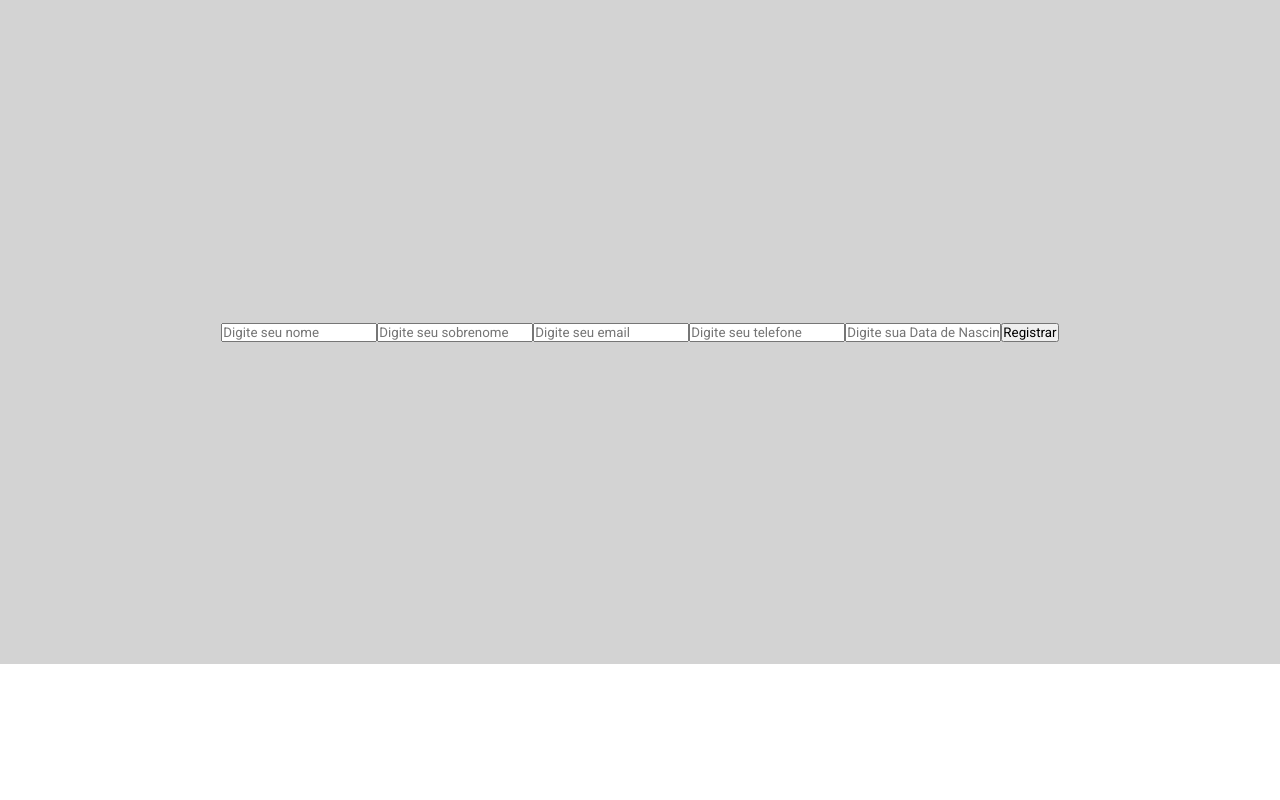
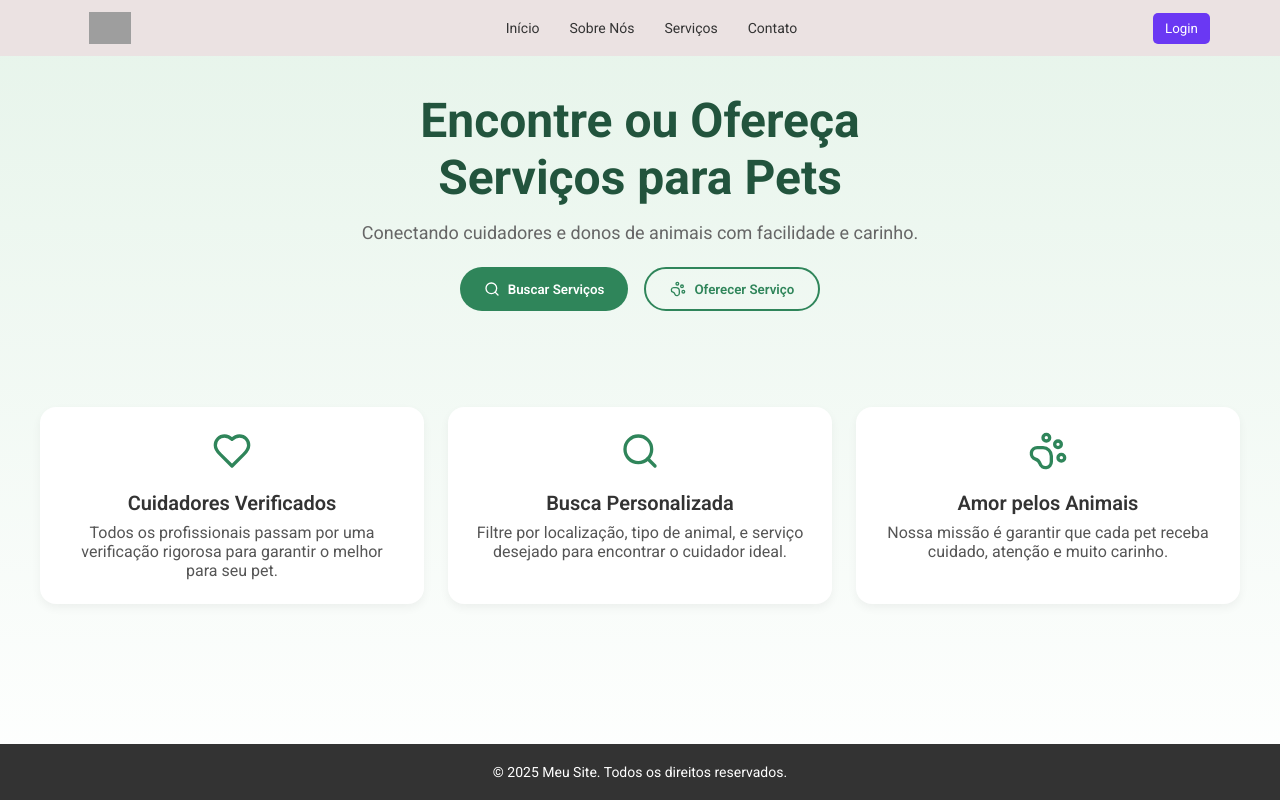
Before and after one commit to murilotoniol/Deneb-FrontEnd, a React (Vite) app: page /registrar in a window 1280 px wide. Built offline with nearby package versions, Linux system fonts and the light colour scheme; grey boxes are pictures that could not be loaded.

Commit message:
feita a tela de home

```diff
--- a/package.json
+++ b/package.json
@@ -11,6 +11,8 @@
   },
   "dependencies": {
     "axios": "^1.8.4",
+    "framer-motion": "^12.9.4",
+    "lucide-react": "^0.507.0",
     "react": "^19.0.0",
     "react-dom": "^19.0.0"
   },
--- a/src/App.jsx
+++ b/src/App.jsx
@@ -6,14 +6,18 @@ import ReactDOM from "react-dom";
 import Header from './components/Header/Header';
 import Footer from './components/Footer/Footer';
 import Cadastro from './pages/cadastro/Cadastro';
+import Home from './pages/Home/Home';
 
 function App() {
   return(
     <div>
         {/* <Header/>
         <Login/>
-        <Footer /> */}
+        <Footer />
         <Cadastro/>
+        */}
+        <Home/>
+
     </div>
   )
 
--- /dev/null
+++ b/src/pages/Home/Home.css
@@ -0,0 +1,126 @@
+body {
+    margin: 0;
+    padding: 0;
+    font-family: "Roboto", sans-serif;
+    background-color: #f9f9f9;
+    color: #333;
+  }
+
+  .home-main {
+    background: linear-gradient(to bottom, #e6f4ea, #ffffff);
+    min-height: 100vh;
+    padding: 1.5rem;
+    display: flex;
+    flex-direction: column;
+  }
+
+  .hero-section {
+    background: transparent;
+    padding: 3rem 1rem;
+    text-align: center;
+    margin-top: 20px;
+  }
+
+  .hero-content {
+    max-width: 1200px;
+    margin: 0 auto;
+  }
+
+  .home-title {
+    font-size: 3rem;
+    font-weight: bold;
+    color: #22543d;
+  }
+
+  .home-subtitle {
+    color: #666;
+    font-size: 1.125rem;
+    margin-top: 1rem;
+  }
+
+  .home-buttons {
+    margin-top: 1.5rem;
+    display: flex;
+    justify-content: center;
+    gap: 1rem;
+  }
+
+  .btn-primary {
+    background-color: #2f855a;
+    color: white;
+    padding: 0.75rem 1.5rem;
+    border: none;
+    border-radius: 9999px;
+    font-weight: 600;
+    display: flex;
+    align-items: center;
+    gap: 0.5rem;
+    transition: background-color 0.3s ease;
+  }
+
+  .btn-primary:hover {
+    background-color: #276749;
+  }
+
+  .btn-outline {
+    border: 2px solid #2f855a;
+    background-color: transparent;
+    color: #2f855a;
+    padding: 0.75rem 1.5rem;
+    border-radius: 9999px;
+    font-weight: 600;
+    display: flex;
+    align-items: center;
+    gap: 0.5rem;
+    transition: background-color 0.3s ease;
+  }
+
+  .btn-outline:hover {
+    background-color: #e6f4ea;
+  }
+
+  .icon {
+    width: 1rem;
+    height: 1rem;
+  }
+
+  .cards-container {
+    max-width: 1200px;
+    margin: 3rem auto;
+    display: grid;
+    grid-template-columns: repeat(auto-fit, minmax(280px, 1fr));
+    gap: 1.5rem;
+  }
+
+  .card {
+    border-radius: 1rem;
+    box-shadow: 0 4px 10px rgba(0, 0, 0, 0.05);
+    background-color: #fff;
+    padding: 1.5rem;
+    text-align: center;
+  }
+
+  .card-icon {
+    width: 2.5rem;
+    height: 2.5rem;
+    color: #2f855a;
+    margin: 0 auto;
+  }
+
+  .card h3 {
+    margin-top: 1rem;
+    font-size: 1.25rem;
+    font-weight: 600;
+  }
+
+  .card p {
+    margin-top: 0.5rem;
+    color: #555;
+  }
+
+  .home-footer {
+    margin-top: 5rem;
+    text-align: center;
+    color: #aaa;
+    font-size: 0.875rem;
+  }
--- /dev/null
+++ b/src/pages/Home/Home.jsx
@@ -0,0 +1,67 @@
+import React from "react";
+import { PawPrint, Search, Heart } from "lucide-react";
+import { motion } from "framer-motion";
+import "./Home.css";
+import Header from "../../components/Header/Header";
+import Footer from "../../components/Footer/Footer";
+
+export default function Home() {
+  return (
+    <main className="home-main">
+      <Header />
+
+      <section className="hero-section">
+        <div className="hero-content">
+          <motion.h1
+            className="home-title"
+            initial={{ opacity: 0, y: -20 }}
+            animate={{ opacity: 1, y: 0 }}
+            transition={{ duration: 0.6 }}
+          >
+            Encontre ou Ofereça <br></br> Serviços para Pets
+          </motion.h1>
+          <p className="home-subtitle">
+            Conectando cuidadores e donos de animais com facilidade e carinho.
+          </p>
+          <div className="home-buttons">
+            <button className="btn-primary">
+              <Search className="icon" /> Buscar Serviços
+            </button>
+            <button className="btn-outline">
+              <PawPrint className="icon" /> Oferecer Serviço
+            </button>
+          </div>
+        </div>
+      </section>
+
+      <section className="cards-container">
+        <div className="card">
+          <Heart className="card-icon" />
+          <h3>Cuidadores Verificados</h3>
+          <p>
+            Todos os profissionais passam por uma verificação rigorosa para
+            garantir o melhor para seu pet.
+          </p>
+        </div>
+        <div className="card">
+          <Search className="card-icon" />
+          <h3>Busca Personalizada</h3>
+          <p>
+            Filtre por localização, tipo de animal, e serviço desejado para
+            encontrar o cuidador ideal.
+          </p>
+        </div>
+        <div className="card">
+          <PawPrint className="card-icon" />
+          <h3>Amor pelos Animais</h3>
+          <p>
+            Nossa missão é garantir que cada pet receba cuidado, atenção e
+            muito carinho.
+          </p>
+        </div>
+      </section>
+
+      <Footer />
+    </main>
+  );
+}
--- a/src/pages/cadastro/Cadastro.jsx
+++ b/src/pages/cadastro/Cadastro.jsx
@@ -1,6 +1,5 @@
 import React, { useState } from "react";
 import "../cadastro/Cadastro.css";
-import api from "../services/api";
 
 export default function Cadastro() {
     const [formData, setFormData] = useState({
```
Also changed, not shown: src/services/api.js (deleted, +0 -7 lines), 1 other file (tests, documents, lock files or other folders).
